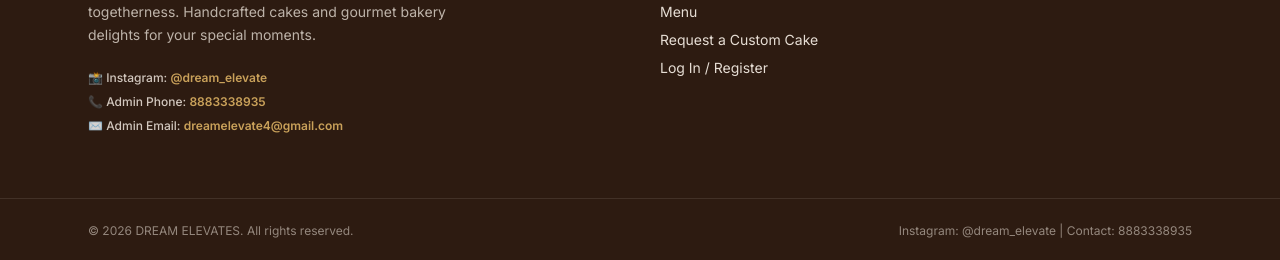
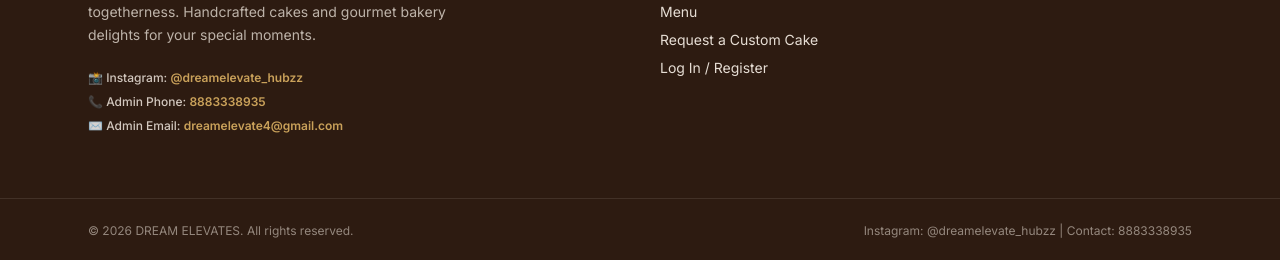
Before and after one commit to Mukil630/DREAM_ELEVATES, a Next.js app: page / in a window 1280 px wide. Shown: the part 6655-6915 px from the top of the page. Built offline with nearby package versions, Linux system fonts and the light colour scheme; no server answers; the database is empty.

Commit message:
Update official admin credentials: UPI djammu03@okaxis, phone 8883338935, Instagram @dreamelevate_hubzz

```diff
--- a/app/admin/page.tsx
+++ b/app/admin/page.tsx
@@ -242,7 +242,7 @@
               <h2 className="font-display italic text-lg font-bold text-[#C9A15A]">Admin UPI &amp; WhatsApp Order Verification</h2>
             </div>
             <p className="text-xs text-[#FBF3EA]/80 mt-1 max-w-2xl">
-              Customer payments go directly to Admin UPI: <strong className="text-[#C9A15A] font-mono">djammu03@okaxis</strong>. When an order is placed, customer automatically sends receipt to Admin WhatsApp (<strong className="text-[#C9A15A]">9080030538 / 8883338935</strong>) asking you to verify payment &amp; confirm order.
+              Customer payments go directly to Admin UPI: <strong className="text-[#C9A15A] font-mono">djammu03@okaxis</strong>. When an order is placed, customer automatically sends receipt to Admin WhatsApp (<strong className="text-[#C9A15A]">8883338935</strong>) asking you to verify payment &amp; confirm order.
             </p>
           </div>
           <div className="flex items-center gap-2 bg-[#24130A] px-4 py-2 rounded-xl border border-[#C9A15A]/40 text-xs font-semibold text-[#C9A15A]">
--- a/app/login/page.tsx
+++ b/app/login/page.tsx
@@ -148,7 +148,7 @@
               <input
                 type="text"
                 required
-                placeholder="e.g. 9080030538 or name@domain.com"
+                placeholder="e.g. 8883338935 or name@domain.com"
                 value={phone}
                 onChange={(e) => setPhone(e.target.value)}
                 className="w-full rounded-xl border border-[#3B2417]/20 bg-white/80 px-4 py-3 text-sm outline-none focus:border-[#B5476B] focus:ring-2 focus:ring-[#B5476B]/20 transition-all shadow-inner"
--- a/app/signup/page.tsx
+++ b/app/signup/page.tsx
@@ -164,7 +164,7 @@
               <input
                 type="tel"
                 required
-                placeholder="e.g. 9080030538"
+                placeholder="e.g. 8883338935"
                 value={phone}
                 onChange={(e) => setPhone(e.target.value)}
                 className="w-full rounded-xl border border-[#3B2417]/20 bg-white/80 px-4 py-2.5 text-sm outline-none focus:border-[#B5476B] focus:ring-2 focus:ring-[#B5476B]/20 transition-all shadow-inner"
--- a/components/AuthModal.tsx
+++ b/components/AuthModal.tsx
@@ -134,7 +134,7 @@
               <input
                 type="tel"
                 required
-                placeholder="e.g. 9080030538"
+                placeholder="e.g. 8883338935"
                 value={phone}
                 onChange={(e) => setPhone(e.target.value)}
                 className="w-full rounded-xl border border-[#3B2417]/20 bg-white/80 px-4 py-2.5 text-sm outline-none focus:border-[#B5476B] transition-colors"
--- a/components/Footer.tsx
+++ b/components/Footer.tsx
@@ -48,12 +48,12 @@
             <p>
               📸 Instagram:{" "}
               <a
-                href="https://www.instagram.com/dream_elevate/"
+                href="https://www.instagram.com/dreamelevate_hubzz/"
                 target="_blank"
                 rel="noreferrer"
                 className="text-[#C9A15A] hover:underline font-bold"
               >
-                @dream_elevate
+                @dreamelevate_hubzz
               </a>
             </p>
             <p>
@@ -114,7 +114,7 @@
       <div className="border-t border-[#FBF3EA]/10">
         <div className="max-w-6xl mx-auto px-6 py-6 flex flex-col sm:flex-row items-center justify-between text-xs text-[#FBF3EA]/50 gap-2">
           <p>© {new Date().getFullYear()} DREAM ELEVATES. All rights reserved.</p>
-          <p>Instagram: @dream_elevate | Contact: 8883338935</p>
+          <p>Instagram: @dreamelevate_hubzz | Contact: 8883338935</p>
         </div>
       </div>
     </motion.footer>
--- a/components/OrderForm.tsx
+++ b/components/OrderForm.tsx
@@ -150,7 +150,7 @@
                 Order Sent to Admin WhatsApp!
               </h3>
               <p className="text-[#5A3826] mt-2 text-sm max-w-md mx-auto">
-                Your order details have been formatted and sent directly to our admin team via WhatsApp (9080030538). We will confirm your order shortly!
+                Your order details have been formatted and sent directly to our admin team via WhatsApp (8883338935). We will confirm your order shortly!
               </p>
               <button
                 onClick={() => setStatus("idle")}
--- a/components/UpiPaymentModal.tsx
+++ b/components/UpiPaymentModal.tsx
@@ -37,7 +37,7 @@
   item,
   customer,
   adminUpiId = "djammu03@okaxis",
-  adminPhone = "919080030538",
+  adminPhone = "918883338935",
 }: Props) {
   const [copied, setCopied] = useState(false);
   const [isVerifying, setIsVerifying] = useState(false);
--- a/menu/index.html
+++ b/menu/index.html
@@ -1908,7 +1908,7 @@
         receiptText += `Admin, please check your UPI app/bank account for payment of ₹${finalTotal.toFixed(2)} and confirm order! Thank you! 🍰`;
 
         const message = encodeURIComponent(receiptText);
-        window.open(`https://wa.me/919080030538?text=${message}`, '_blank');
+        window.open(`https://wa.me/918883338935?text=${message}`, '_blank');
       } else {
         alert(data.error || 'Failed to place order.');
       }
```
Also changed, not shown: 1 other file (tests, documents, lock files or other folders).
